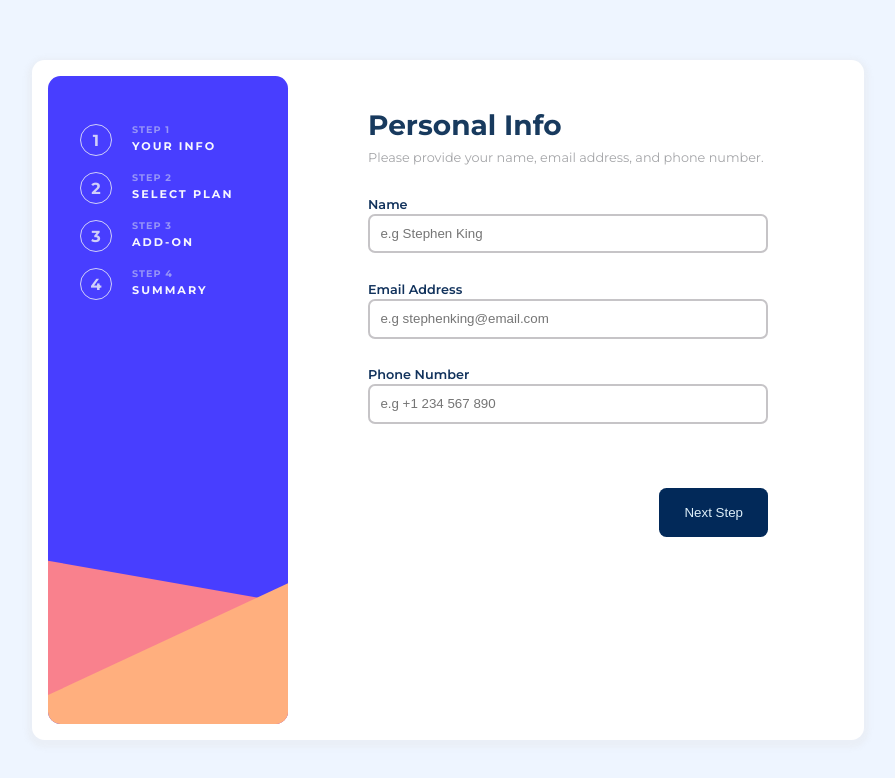
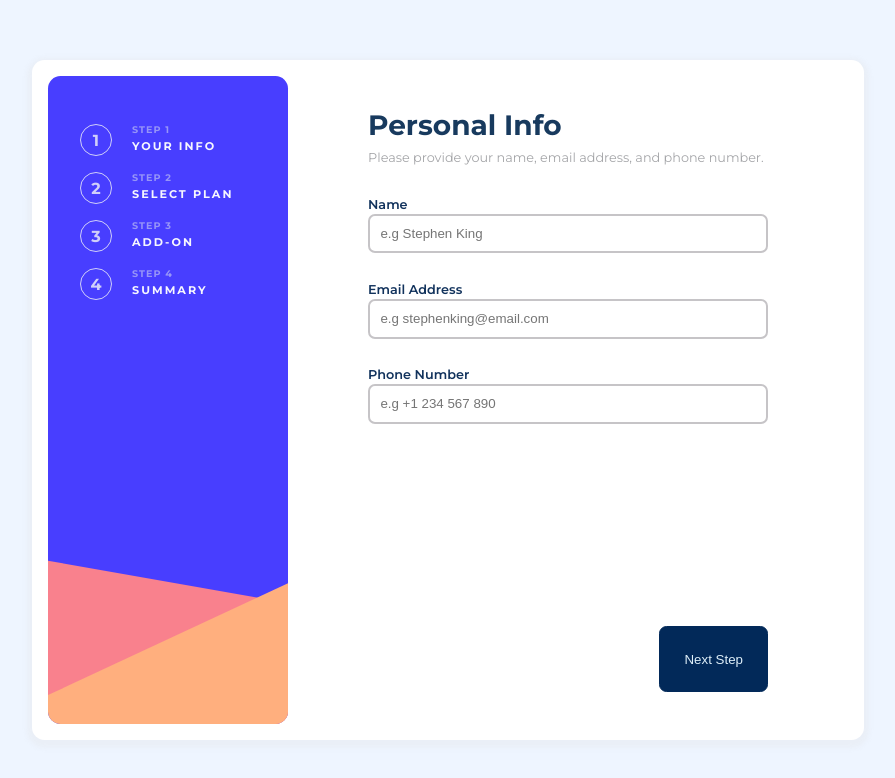
Before and after one commit to Mhmd-S/multi-step-form, a React (Create React App) app: page / in a window 1280 px wide. Shown: the top 778 px of the page, without its empty margins (192-1087 px from the left). Built offline with nearby package versions, Linux system fonts and the light colour scheme.

Commit message:
Fixed Footer, Fixed input validation

```diff
--- a/src/Components/Form.jsx
+++ b/src/Components/Form.jsx
@@ -7,14 +7,72 @@ import FormPlans from "./FormPlans.jsx"
 
 const Form = () => {
 
+  const [currentTab, setCurrentTab] = useState(0);
   const [payTime, setPayTime] = useState(false);
   const [planType, setPlanType] = useState(0);
+  const [name, setName] = useState("");
+  const [email, setEmail] = useState("");
+  const [phone, setPhone] = useState("");
+
+  const [stepOneErrors, setStepOneErros] = useState([]);
+
+  const onChangeName = (e) =>{
+    setName(e.target.value);
+  }
+
+  const onChangeEmail = (e) =>{
+    setEmail( e.target.value);
+  }
+
+  const onChangePhone = (e) =>{
+    setPhone(e.target.value);
+   }
+
+  const checkFields = () => {
+
+    let errors = [];
+
+    if(name.length == 0 ){
+        errors.push("name")
+    }
+
+    if(email.length == 0 ) {
+      errors.push("email")
+    }
+
+    if(phone.length == 0 ) {
+        errors.push("phone")
+    }
+
+    setStepOneErros(errors);
+
+    if(currentTab < 3 && errors.length === 0){
+
+        setCurrentTab(currentTab+1)
+        console.log(currentTab)
+      }
+
+  }
+
+  const getCurrentTab = () => {
+    switch(currentTab){
+      case 0:
+        return <FormInfo setCurrentTab={setCurrentTab} name={name} email={email} phone={phone} onChangeName={onChangeName}  onChangeEmail={onChangeEmail}  onChangePhone={onChangePhone} errors={stepOneErrors}/>
+      case 1:
+        return <FormPlans  payTime={payTime} setPayTime={setPayTime} planType={planType} setPlanType={setPlanType} setCurrentTab={setCurrentTab}/>
+      default:
+        return <FormInfo setCurrentTab={setCurrentTab} name={name} onChangeName={onChangeName} errors={stepOneErrors}/>
+    }
+  }
 
   return (
     <div className="Form-container">
-        <Tracker />
-        {/* <FormPlans payTime={payTime} setPayTime={setPayTime} planType={planType} setPlanType={setPlanType}/> */}
-        <FormInfo/>
+        <div className="App-tracker"><Tracker/></div>
+        <div className="App-main">{getCurrentTab()}</div>
+        <div className="App-footer">
+            {currentTab == 0 ? "" : <button onClick={()=>setCurrentTab(currentTab-1)} className="App-button back">Go Back</button>}
+            <button onClick={checkFields} className="App-button next">Next Step</button>
+        </div>
     </div>
   )
 }
--- a/src/Components/FormInfo.jsx
+++ b/src/Components/FormInfo.jsx
@@ -1,14 +1,10 @@
 import React from 'react'
 import "./Styles/FormInfo.css"
-import { useForm } from "react-hook-form"
 
-const FormInfo = ({hoistDataForm}) => {
-
-  const {register, handleSubmit, formState: { errors }} = useForm();
-  const onSubmit = data => console.log(data);
+const FormInfo = ({onChangeName, name, email, phone, onChangeEmail, onChangePhone,  errors}) => {
 
   return (
-    <form className='FormInfo-container' onSubmit={handleSubmit(onSubmit)}>
+    <form className='FormInfo-container'>
 
         <div className='FormInfo-header'>
           <h1>Personal Info</h1>
@@ -17,30 +13,25 @@ const FormInfo = ({hoistDataForm}) => {
 
         <div className="FormInfo-input-container">
           <label>Name</label>
-          <span className="error-field">{errors.name?.type == 'required' ? "Name Required" : undefined}</span>
+          <span className="error-field">{errors.includes("name") ? "Name Required" : undefined}</span>
           <input
-          className={errors.name?.type == 'required' ? "invalid-input" : undefined}
-          placeholder="e.g Stephen King"
-          {...register("name", { required:true })}></input>
+          className={errors.includes("name") ? "invalid-input" : undefined}
+          placeholder="e.g Stephen King" value={name} onChange={(e)=>onChangeName(e)}></input>
         </div>
 
         <div className="FormInfo-input-container">
           <label>Email Address</label>
-          <span className="error-field">{errors.name?.type == 'required' ? "Email Required" : undefined}</span>
-          <input  className={errors.email?.type == 'required' ? "invalid-input" : undefined}
-          placeholder="e.g stephenking@email.com"
-          {...register("email", { required:true })}></input>
+          <span className="error-field">{errors.includes("email")? "Email Required" : undefined}</span>
+          <input  className={errors.includes("email") ? "invalid-input" : undefined}
+          placeholder="e.g stephenking@email.com" value={email} onChange={(e)=>onChangeEmail(e)}></input>
         </div>
 
         <div className="FormInfo-input-container">
           <label>Phone Number</label>
-          <span className="error-field">{errors.name?.type == 'required' ? "Phone Required" : undefined}</span>
-          <input  className={errors.phone?.type == 'required' ? "invalid-input" : undefined}
-          placeholder="e.g +1 234 567 890"
-          {...register("phone", { required:true })}></input>
+          <span className="error-field">{errors.includes("phone") ? "Phone Required" : undefined}</span>
+          <input  className={errors.includes("phone") ? "invalid-input" : undefined}
+          placeholder="e.g +1 234 567 890"  value={phone}  onChange={(e)=>onChangePhone(e)}></input>
         </div>
-
-        <button className="FormInfo-button">Next Step</button>
     </form>
   )
 }
--- a/src/Components/FormPlans.jsx
+++ b/src/Components/FormPlans.jsx
@@ -1,8 +1,7 @@
 import React from 'react'
-import {useForm} from 'react-hook-form'
 import './Styles/FormPlans.css'
 
-const FormPlans = ({payTime, setPayTime, planType, setPlanType}) => {
+const FormPlans = ({payTime, setPayTime, planType, setPlanType, setCurrentTab}) => {
   return (
     <div className="FormPlans-container">
         <div className='FormPlans-header'>
@@ -39,11 +38,6 @@ const FormPlans = ({payTime, setPayTime, planType, setPlanType}) => {
             <span className={payTime ? "active-span" : undefined}>Yearly</span>
         </div>
 
-        <div className="FormPlans-footer">
-            <button className="FormPlans-button back">Go Back</button>
-            <button className="FormPlans-button next">Next Step</button>
-        </div>
-
     </div>
   )
 }
--- a/src/Components/Styles/Form.css
+++ b/src/Components/Styles/Form.css
@@ -5,6 +5,58 @@
     box-shadow: 0px 3px 5px 5px rgba(221, 221, 221, 0.246);
     background-color: white;
     display: grid;
+    grid-template-areas: "t m"
+                          "t f";
     padding: 1rem;
     grid-template-columns: 30% 70%;
+    grid-template-rows: 80% 20%;
 }
+
+.App-tracker {
+    grid-area: t;
+}
+
+.App-main{
+    grid-area: m;
+}
+
+.App-footer{
+    width: 100%;
+    padding:2rem 5rem;
+    display: grid;
+    grid-template-areas: "b . n";
+    grid-area: f;
+}
+
+.App-button{
+    width: fit-content;
+    padding:1rem 1.5rem;
+    border-radius: 7.5px;
+    cursor: pointer;
+}
+
+.back {
+    color: #9797a1;
+    border: 1px solid transparent;
+    background-color: transparent;
+    font-weight: 600;
+    justify-self: flex-start;
+    grid-area: b;
+}
+
+.back:hover{
+    color:#042859;
+}
+
+.next{
+    border:1px solid #022959;
+    background-color: #022959;
+    color: #ddeef8;
+    justify-self: flex-end;
+    grid-area: n;
+}
+
+.next:hover{
+    background-color: #184a88;
+    border: 1px solid #abc2d0;
+}
--- a/src/Components/Styles/FormInfo.css
+++ b/src/Components/Styles/FormInfo.css
@@ -67,7 +67,7 @@
 
 .FormInfo-button {
     padding:1rem 1.5rem;
-    margin-top: 2.2rem;
+    margin-top: 1rem;
     align-self: flex-end;
     background-color: #022959;
     color: #ddeef8;
--- a/src/Components/Styles/FormPlans.css
+++ b/src/Components/Styles/FormPlans.css
@@ -25,7 +25,6 @@
 
 .FormPlans-plans{
     width: 100%;
-    height: 35%;
     display: flex;
     justify-content: space-between;
 }
@@ -35,7 +34,7 @@
     height: 100%;
     display: flex;
     flex-direction: column;
-    padding: 1rem 0 0 1rem;
+    padding: 1rem 0 1rem 1rem;
     border: 1px solid #c6c4c7;
     border-radius: 7.5px;
 }
@@ -71,9 +70,10 @@
 
 .FormPlans-plans-planContainer h5 {
     margin-top: 2.45rem;
+    letter-spacing: 1px;
     font-size: 0.8rem;
     font-weight: 800;
-    color:#042859
+    color:#04494b
 }
 
 .FormPlans-plans-planContainer h6 {
@@ -145,39 +145,3 @@
 .active-span{
     color:#183a5e !important;
 }
-
-.FormPlans-footer{
-    width: 100%;
-    display: flex;
-    justify-content: space-between;
-    align-items: center;
-    margin-top: 3.2rem;
-}
-
-.FormPlans-button{
-    padding:1rem 1.5rem;
-    border-radius: 7.5px;
-    cursor: pointer;
-}
-
-.back {
-    color: #9797a1;
-    border: 1px solid transparent;
-    background-color: transparent;
-    font-weight: 600;
-}
-
-.back:hover{
-    color:#042859;
-}
-
-.next{
-    border:1px solid #022959;
-    background-color: #022959;
-    color: #ddeef8;
-}
-
-.next:hover{
-    background-color: #184a88;
-    border: 1px solid #abc2d0;
-}
```
Also changed, not shown: src/App.css (line endings or trailing spaces).
